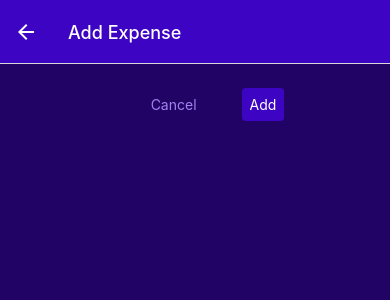
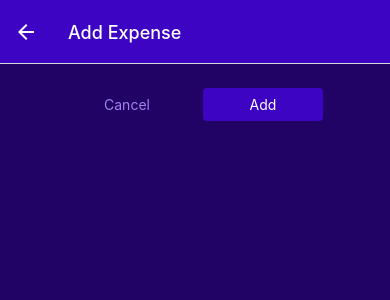
Before and after one commit to zhankaam/react-native-course, a React Native app: screen /ManageExpense in a window 390 px wide. Shown: the top 300 px of the page. Built offline with nearby package versions, Linux system fonts and the light colour scheme.

Commit message:
018: closing a modal programmatically

```diff
--- a/screens/ManageExpense.tsx
+++ b/screens/ManageExpense.tsx
@@ -19,9 +19,17 @@ export function ManageExpense({
     });
   }, [isEditing, navigation]);
 
-  function deleteExpenseHandler() {}
-  function cancelHandler() {}
-  function confirmHandler() {}
+  function deleteExpenseHandler() {
+    navigation.goBack();
+  }
+
+  function cancelHandler() {
+    navigation.goBack();
+  }
+
+  function confirmHandler() {
+    navigation.goBack();
+  }
 
   return (
     <View style={styles.container}>
@@ -29,7 +37,9 @@ export function ManageExpense({
         <Button style={styles.button} mode="flat" onPress={cancelHandler}>
           Cancel
         </Button>
-        <Button onPress={confirmHandler}>{isEditing ? 'Update' : 'Add'}</Button>
+        <Button style={styles.button} onPress={confirmHandler}>
+          {isEditing ? 'Update' : 'Add'}
+        </Button>
       </View>
       {isEditing && (
         <View style={styles.deleteContainer}>
```
